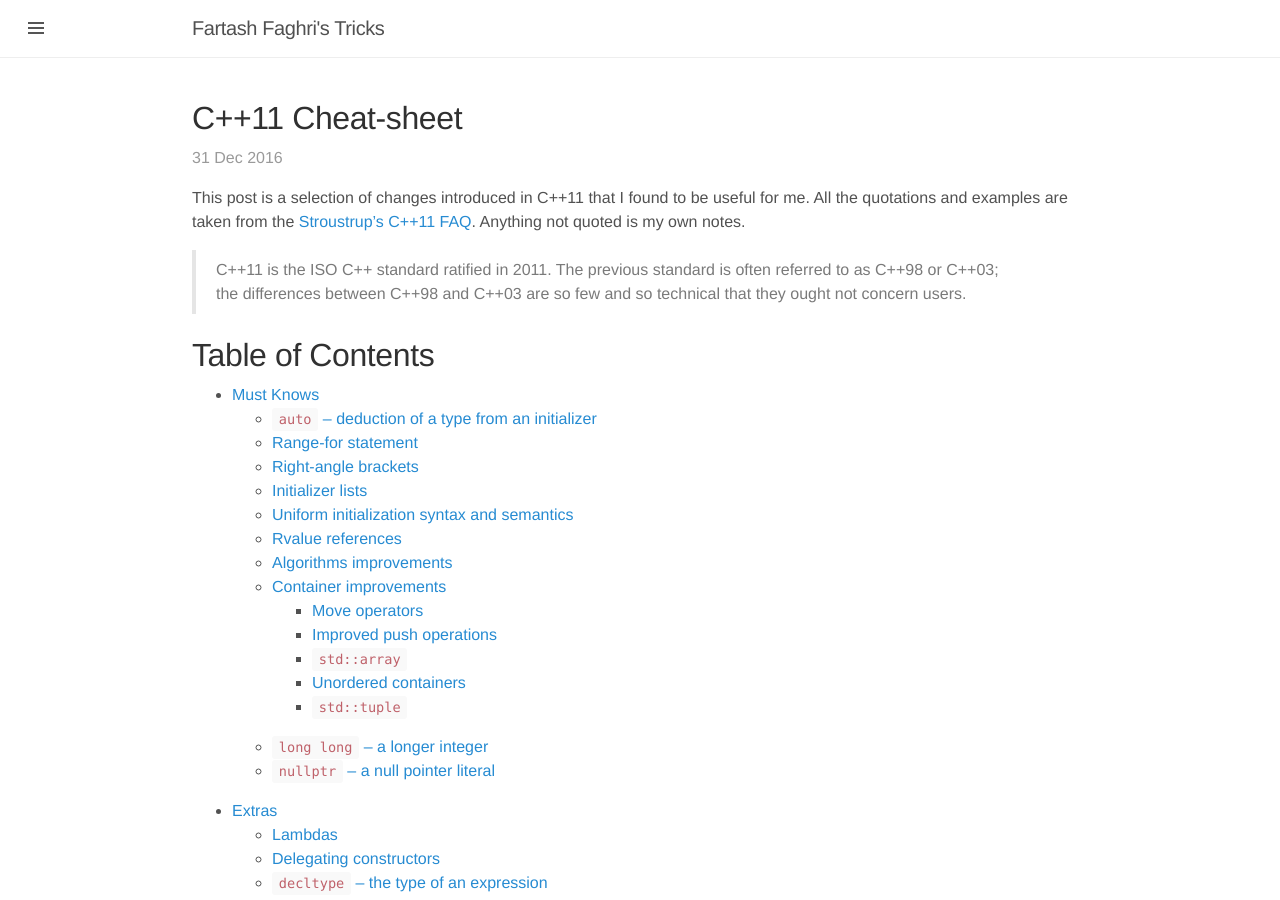
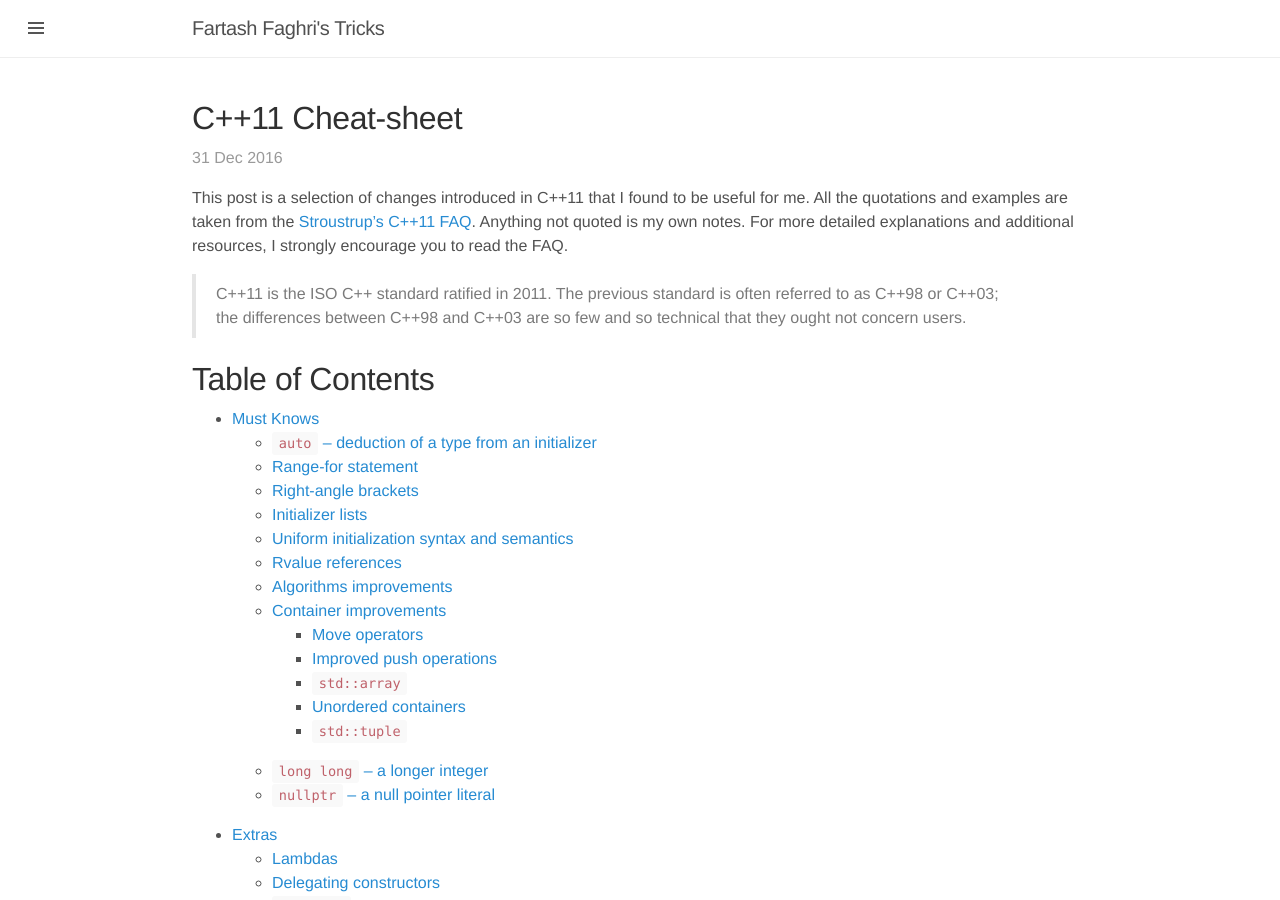
Before and after one commit to fartashf/fartashf.github.io, a Jekyll site: the page built from _posts/2016-12-31-C++11.md, in a window 1280 px wide and 900 px high. Built offline with Jekyll 4.4.1, drawn with Linux system fonts in a browser that asks for light colours; comment, search, counter and statistics services are not loaded.

Commit message:
C++1 note added, consult FAQ for more details

```diff
--- a/_posts/2016-12-31-C++11.md
+++ b/_posts/2016-12-31-C++11.md
@@ -7,7 +7,8 @@ comments: True
 This post is a selection of changes introduced in C++11 that I found to be
 useful for me. All the quotations and examples are taken from the [Stroustrup's
 C++11 FAQ](http://www.stroustrup.com/C++11FAQ.html). Anything not quoted is my
-own notes.
+own notes. For more detailed explanations and additional resources, I strongly
+encourage you to read the FAQ.
 
 > C++11 is the ISO C++ standard ratified in 2011. The previous standard is
 > often referred to as C++98 or C++03; the differences between C++98 and C++03
```
